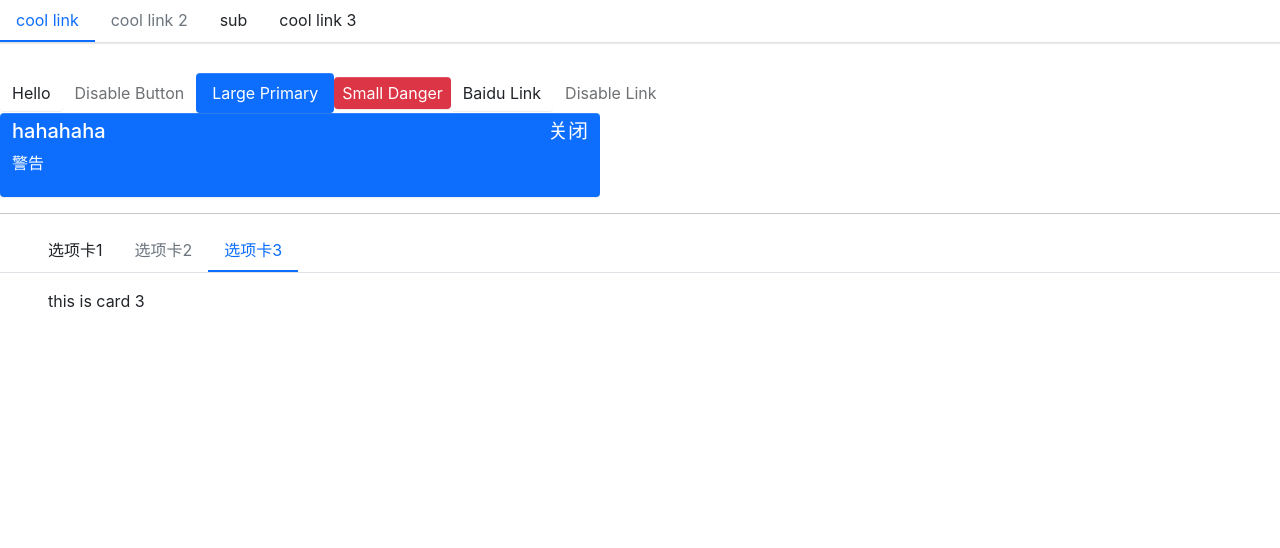
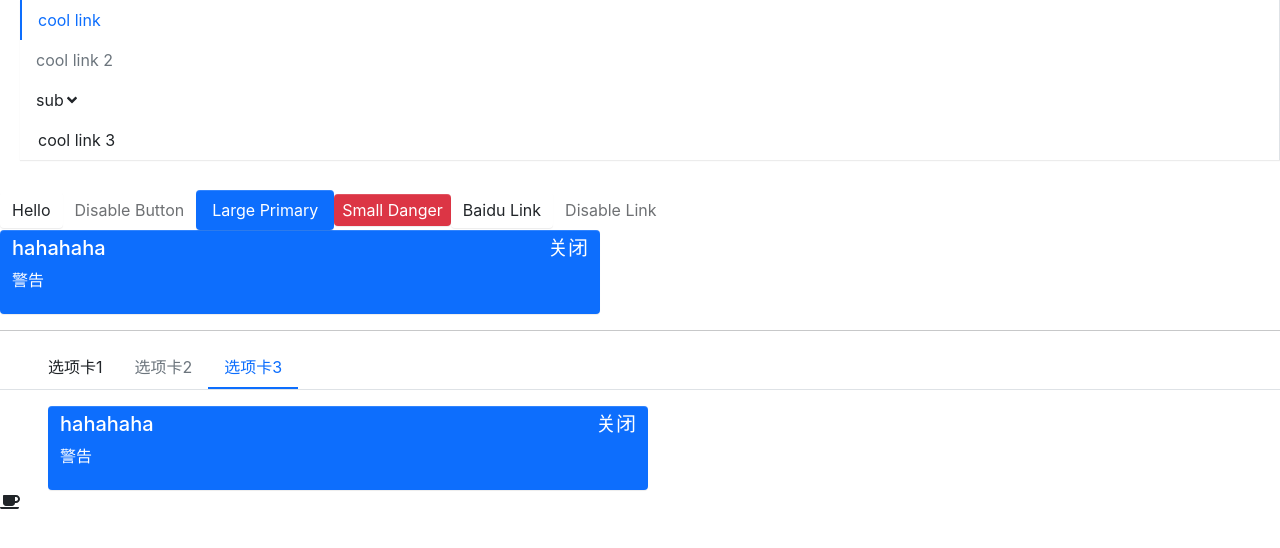
Before and after one commit to cainiao308/myComponent, a React (Create React App) app: page / in a window 1280 px wide. Shown: the top 548 px of the page. Built offline with nearby package versions, Linux system fonts and the light colour scheme.

Commit message:
add icon and some transiton

```diff
--- a/src/App.tsx
+++ b/src/App.tsx
@@ -8,12 +8,16 @@ import MenuItem from './components/Menu/MenuItem'
 import SubMenu from './components/Menu/SubMenu'
 import Tab from './components/Tabs/Tabs'
 import TabItem from './components/Tabs/TabItem'
+import { library } from '@fortawesome/fontawesome-svg-core'
+import { fas } from '@fortawesome/free-solid-svg-icons'
+import Icon from './components/Icon/icon'
+library.add(fas)
 
 function App() {
   return (
     <div className="App">
       <header className="App-header">
-        <Menu defaultIndex="0"  onSelect={(n)=>{console.log(n)}}>
+        <Menu defaultIndex="0"  mode="vertical" onSelect={(n)=>{console.log(n)}}>
             <MenuItem >cool link</MenuItem>
             <MenuItem  disabled>cool link 2</MenuItem>
             <SubMenu title="sub">
@@ -31,10 +35,11 @@ function App() {
       <Alert type={AlertType.Default}  message="警告" closable title="hahahaha" onClose={(e)=>{}}/>
       <hr/>
       <Tab defaultIndex={2} onSelect={(n)=>{console.log(n)}}>
-        <TabItem label="选项卡1" index={0} >this is card 1</TabItem>
+        <TabItem label="选项卡1" index={0} ><Button disabled>Disable Button</Button></TabItem>
         <TabItem label="选项卡2" index={1} disabled>this is card 2</TabItem>
-        <TabItem label="选项卡3" index={2}>this is card 3</TabItem>
+        <TabItem label="选项卡3" index={2}><Alert type={AlertType.Default}  message="警告" closable title="hahahaha" onClose={(e)=>{}}/></TabItem>
       </Tab>
+      <Icon icon="coffee" theme="danger"/>
       </header>
     </div>
   );
--- /dev/null
+++ b/src/components/Icon/icon.tsx
@@ -0,0 +1,24 @@
+import React, { createContext  , useState} from 'react'
+import classNames from 'classnames'
+import { FontAwesomeIcon , FontAwesomeIconProps} from '@fortawesome/react-fontawesome'
+
+export type ThemeProps = 'primary' | 'secondary' | 'sucess' | 'info' | 'warning' |'danger' | 'light' | 'dark'
+
+export interface IconProps extends FontAwesomeIconProps  {
+    theme?: ThemeProps,
+
+}
+
+const Icon: React.FC<FontAwesomeIconProps> = (props) =>{
+    const {theme , className , ...restProps} = props
+
+    const classes = classNames('cainiao-icon' , className , {
+        [`icon-${theme}`]:theme
+    })
+
+    return (
+        <FontAwesomeIcon className={classes} {...restProps} />
+    )
+}
+
+export default Icon
--- a/src/components/Menu/SubMenu.tsx
+++ b/src/components/Menu/SubMenu.tsx
@@ -2,6 +2,7 @@ import React, { useContext ,useState } from 'react'
 import classNames from 'classnames'
 import {MenuContext} from './Menu'
 import  {MenuItemProps} from './MenuItem'
+import Icon from '../Icon/icon'
 
 interface SubMenuProps {
     index?:string,
@@ -14,7 +15,9 @@ const SubMenu:React.FC<SubMenuProps> = ({index , title , className , children})
     const [open , setOpen] = useState(false)
     const context = useContext(MenuContext)
     const classes = classNames('menu-item submenu-item' , className ,{
-        'is-active': context.index === index
+        'is-active': context.index === index,
+        'is-open':open,
+        'is-vertical':context.mode === 'vertical'
     })
 
     const handleClick = (e:React.MouseEvent)=>{
@@ -38,7 +41,8 @@ const SubMenu:React.FC<SubMenuProps> = ({index , title , className , children})
 
     const renderChildren = ()=>{
         const subMenuClassed = classNames('cainiao-submenu' , {
-            'menu-opened':open
+            'menu-opened':open,
+
         })
         const childrenComponent = React.Children.map(children , (child  , i ) =>{
             const childElement = child as React.FunctionComponentElement<MenuItemProps>
@@ -60,6 +64,7 @@ const SubMenu:React.FC<SubMenuProps> = ({index , title , className , children})
         <li key={index} className={classes} {...hoverEvents}>
             <div className="submenu-title" {...clickEvents}>
                 {title}
+                <Icon icon="angle-down" className="arrow-icon"/>
             </div>
             {renderChildren()}
         </li>
--- a/src/components/Menu/_style.scss
+++ b/src/components/Menu/_style.scss
@@ -18,6 +18,7 @@
             color: $menu-item-disabled-color;
             // pointer-events: none;
             border-bottom:0px !important;
+            border-left: 0px !important;
             cursor:not-allowed;
             &:hover{
                 color: #6c757d;
@@ -35,10 +36,26 @@
           display: flex;
           align-items: center;
         }
+        .arrow-icon{
+            transition: transform .25s ease-in-out;
+            margin-left: 3px;
+        }
         &:hover {
             .arrow-icon {
               transform: rotate(180deg);
             }
+        }
+    }
+    .is-vertical{
+        &:hover{
+            .arrow-icon{
+                transform: rotate(0deg);
+            }
+        }
+    }
+    .is-vertical.is-open{
+        .arrow-icon{
+            transform: rotate(180deg);
         }
     }
 }
--- a/src/components/Tabs/TabItem.tsx
+++ b/src/components/Tabs/TabItem.tsx
@@ -8,7 +8,7 @@ export interface TabItemProps {
     className?:string,
     style?:React.CSSProperties,
     index:number,
-    children:string
+    children:React.ReactNode
 }
 
 const Tabs:React.FC<TabItemProps> = ({children , disabled  , label , className , style , index}) =>{
@@ -21,7 +21,7 @@ const Tabs:React.FC<TabItemProps> = ({children , disabled  , label , className ,
     const handleClick = ()=>{
         if(context.onSelect && !disabled){
             context.onSelect(index)
-            console.log(children)
+            //console.log(children)
         }
     }
 
```
